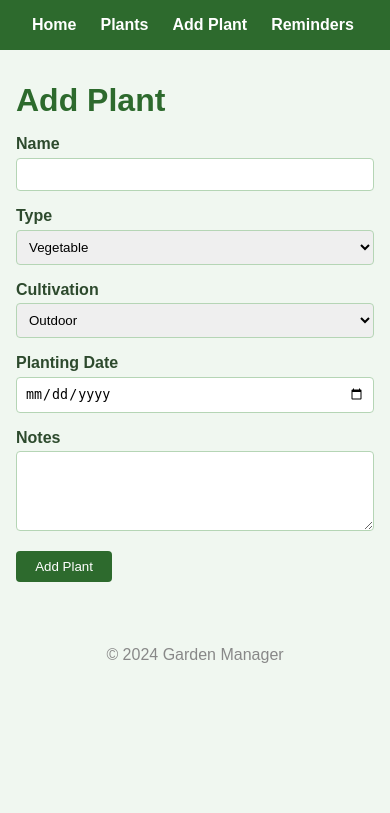
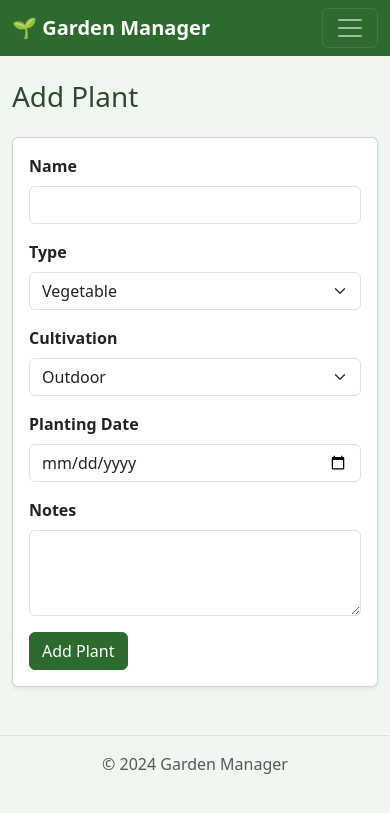
Before and after one commit to Jake-Gibbons/Garden-Manager, a Node server app: page /plants/add in a window 390 px wide. Shown: the top 813 px of the page. Run offline with Node 20, Linux system fonts and the light colour scheme; some libraries are stand-ins or nearby versions.

Commit message:
Add PWA support (manifest, service worker, icons) and Bootstrap 5 mobile framework
Co-authored-by: Jake-Gibbons <15887803+Jake-Gibbons@users.noreply.github.com>

```diff
--- a/public/css/style.css
+++ b/public/css/style.css
@@ -1,29 +1,40 @@
-* { box-sizing: border-box; margin: 0; padding: 0; }
-body { font-family: Arial, sans-serif; background: #f0f7f0; color: #2d4a2d; }
-nav { background: #2d6a2d; padding: 1rem 2rem; display: flex; gap: 1.5rem; }
-nav a { color: #fff; text-decoration: none; font-weight: bold; }
-nav a:hover { text-decoration: underline; }
-main { max-width: 900px; margin: 2rem auto; padding: 0 1rem; }
-h1 { color: #2d6a2d; margin-bottom: 1rem; }
-h2 { color: #3a7a3a; margin-bottom: 0.5rem; }
-.cards { display: flex; gap: 1.5rem; flex-wrap: wrap; }
-.card { background: #fff; border: 1px solid #b5d5b5; border-radius: 8px; padding: 1.5rem; min-width: 180px; text-align: center; }
-.card .count { font-size: 2.5rem; font-weight: bold; color: #2d6a2d; margin: 0.5rem 0; }
-.card a { color: #2d6a2d; }
-table { width: 100%; border-collapse: collapse; background: #fff; border-radius: 8px; overflow: hidden; margin-top: 1rem; }
-th { background: #2d6a2d; color: #fff; padding: 0.75rem 1rem; text-align: left; }
-td { padding: 0.75rem 1rem; border-bottom: 1px solid #e0ede0; }
-tr:last-child td { border-bottom: none; }
-.btn { display: inline-block; background: #2d6a2d; color: #fff; padding: 0.5rem 1.2rem; border-radius: 4px; text-decoration: none; border: none; cursor: pointer; margin-bottom: 1rem; }
-.btn:hover { background: #1e4f1e; }
-.btn-danger { background: #c0392b; color: #fff; padding: 0.4rem 0.9rem; border-radius: 4px; border: none; cursor: pointer; }
-.btn-danger:hover { background: #a93226; }
-.form-group { margin-bottom: 1rem; }
-.form-group label { display: block; margin-bottom: 0.3rem; font-weight: bold; }
-.form-group input, .form-group select, .form-group textarea { width: 100%; padding: 0.5rem; border: 1px solid #b5d5b5; border-radius: 4px; }
-.form-group textarea { height: 80px; }
-.reminder-section { background: #fff; border: 1px solid #b5d5b5; border-radius: 8px; padding: 1.5rem; margin-bottom: 1.5rem; }
-.reminder-section ul { list-style: none; }
-.reminder-section li { padding: 0.4rem 0; border-bottom: 1px solid #e0ede0; }
-.reminder-section li:last-child { border-bottom: none; }
-footer { text-align: center; padding: 1rem; color: #888; margin-top: 2rem; }
+/* Garden Manager – brand overrides on top of Bootstrap 5 */
+
+body {
+  background-color: #f0f7f0;
+  color: #2d4a2d;
+}
+
+/* Navbar */
+.gm-navbar {
+  background-color: #2d6a2d !important;
+}
+
+/* Table header */
+.gm-thead th {
+  background-color: #2d6a2d;
+  color: #fff;
+}
+
+/* Dashboard count numbers */
+.gm-count {
+  color: #2d6a2d;
+}
+
+/* Override Bootstrap success colour to match brand green */
+.btn-success,
+.badge.bg-success {
+  background-color: #2d6a2d !important;
+  border-color: #2d6a2d !important;
+}
+
+.btn-success:hover,
+.btn-success:focus {
+  background-color: #1e4f1e !important;
+  border-color: #1e4f1e !important;
+}
+
+.card-header {
+  background-color: #e8f5e9;
+  color: #2d4a2d;
+}
--- a/src/app.js
+++ b/src/app.js
@@ -6,7 +6,16 @@ const app = express();
 app.set('view engine', 'ejs');
 app.set('views', path.join(__dirname, '../views'));
 app.use(express.urlencoded({ extended: false }));
-app.use(express.static(path.join(__dirname, '../public')));
+
+// Serve static files; ensure the service worker is never cached so browsers
+// always fetch the latest version.
+app.use(express.static(path.join(__dirname, '../public'), {
+  setHeaders(res, filePath) {
+    if (filePath.endsWith('sw.js')) {
+      res.set('Cache-Control', 'no-cache');
+    }
+  }
+}));
 
 const indexRouter = require('./routes/index');
 const plantsRouter = require('./routes/plants');
--- a/views/partials/footer.ejs
+++ b/views/partials/footer.ejs
@@ -1,6 +1,15 @@
   </main>
-  <footer>
-    <p>&copy; 2024 Garden Manager</p>
+  <footer class="text-center py-3 text-muted border-top mt-4">
+    <p class="mb-0">&copy; 2024 Garden Manager</p>
   </footer>
+  <script src="https://cdn.jsdelivr.net/npm/bootstrap@5.3.3/dist/js/bootstrap.bundle.min.js"></script>
+  <script>
+    if ('serviceWorker' in navigator) {
+      window.addEventListener('load', () => {
+        navigator.serviceWorker.register('/sw.js')
+          .catch(err => console.error('Service worker registration failed:', err));
+      });
+    }
+  </script>
 </body>
 </html>
--- a/views/partials/header.ejs
+++ b/views/partials/header.ejs
@@ -3,14 +3,31 @@
 <head>
   <meta charset="UTF-8">
   <meta name="viewport" content="width=device-width, initial-scale=1.0">
+  <meta name="theme-color" content="#2d6a2d">
+  <meta name="apple-mobile-web-app-capable" content="yes">
+  <meta name="apple-mobile-web-app-status-bar-style" content="black-translucent">
+  <meta name="apple-mobile-web-app-title" content="Garden Manager">
   <title>Garden Manager</title>
+  <link rel="manifest" href="/manifest.json">
+  <link rel="apple-touch-icon" href="/icons/icon-192.png">
+  <link rel="stylesheet" href="https://cdn.jsdelivr.net/npm/bootstrap@5.3.3/dist/css/bootstrap.min.css">
   <link rel="stylesheet" href="/css/style.css">
 </head>
 <body>
-  <nav>
-    <a href="/">Home</a>
-    <a href="/plants">Plants</a>
-    <a href="/plants/add">Add Plant</a>
-    <a href="/reminders">Reminders</a>
+  <nav class="navbar navbar-expand-md navbar-dark gm-navbar">
+    <div class="container-fluid">
+      <a class="navbar-brand fw-bold" href="/">🌱 Garden Manager</a>
+      <button class="navbar-toggler" type="button" data-bs-toggle="collapse" data-bs-target="#navbarNav" aria-controls="navbarNav" aria-expanded="false" aria-label="Toggle navigation">
+        <span class="navbar-toggler-icon"></span>
+      </button>
+      <div class="collapse navbar-collapse" id="navbarNav">
+        <ul class="navbar-nav ms-auto">
+          <li class="nav-item"><a class="nav-link" href="/">Home</a></li>
+          <li class="nav-item"><a class="nav-link" href="/plants">Plants</a></li>
+          <li class="nav-item"><a class="nav-link" href="/plants/add">Add Plant</a></li>
+          <li class="nav-item"><a class="nav-link" href="/reminders">Reminders</a></li>
+        </ul>
+      </div>
+    </div>
   </nav>
-  <main>
+  <main class="container py-4">
--- a/views/plants/add.ejs
+++ b/views/plants/add.ejs
@@ -1,36 +1,40 @@
 <%- include('../partials/header') %>
-<h1>Add Plant</h1>
+<h1 class="mb-4">Add Plant</h1>
+<div class="card shadow-sm" style="max-width:540px;">
+  <div class="card-body">
     <form method="POST" action="/plants/add">
-  <div class="form-group">
-    <label for="name">Name</label>
-    <input type="text" id="name" name="name" required>
+      <div class="mb-3">
+        <label for="name" class="form-label fw-bold">Name</label>
+        <input type="text" class="form-control" id="name" name="name" required>
       </div>
-  <div class="form-group">
-    <label for="type">Type</label>
-    <select id="type" name="type">
+      <div class="mb-3">
+        <label for="type" class="form-label fw-bold">Type</label>
+        <select class="form-select" id="type" name="type">
           <option value="vegetable">Vegetable</option>
           <option value="flower">Flower</option>
           <option value="herb">Herb</option>
           <option value="other">Other</option>
         </select>
       </div>
-  <div class="form-group">
-    <label for="cultivation">Cultivation</label>
-    <select id="cultivation" name="cultivation">
+      <div class="mb-3">
+        <label for="cultivation" class="form-label fw-bold">Cultivation</label>
+        <select class="form-select" id="cultivation" name="cultivation">
           <option value="outdoor">Outdoor</option>
           <option value="indoor">Indoor</option>
           <option value="greenhouse">Greenhouse</option>
           <option value="other">Other</option>
         </select>
       </div>
-  <div class="form-group">
-    <label for="planting_date">Planting Date</label>
-    <input type="date" id="planting_date" name="planting_date" required>
+      <div class="mb-3">
+        <label for="planting_date" class="form-label fw-bold">Planting Date</label>
+        <input type="date" class="form-control" id="planting_date" name="planting_date" required>
       </div>
-  <div class="form-group">
-    <label for="notes">Notes</label>
-    <textarea id="notes" name="notes"></textarea>
+      <div class="mb-3">
+        <label for="notes" class="form-label fw-bold">Notes</label>
+        <textarea class="form-control" id="notes" name="notes" rows="3"></textarea>
       </div>
-  <button type="submit" class="btn">Add Plant</button>
+      <button type="submit" class="btn btn-success">Add Plant</button>
     </form>
+  </div>
+</div>
 <%- include('../partials/footer') %>
```
Also changed, not shown: public/offline.html (added, +33 -0 lines), public/sw.js (added, +76 -0 lines), views/index.ejs (+18 -10 lines), views/plants/index.ejs (+8 -6 lines), views/reminders/index.ejs (+21 -11 lines), public/icons/icon-192.png (added), public/icons/icon-512.png (added), public/icons/icon.svg (added), public/manifest.json (added). Lines whose indentation alone changed are shown as unchanged.
